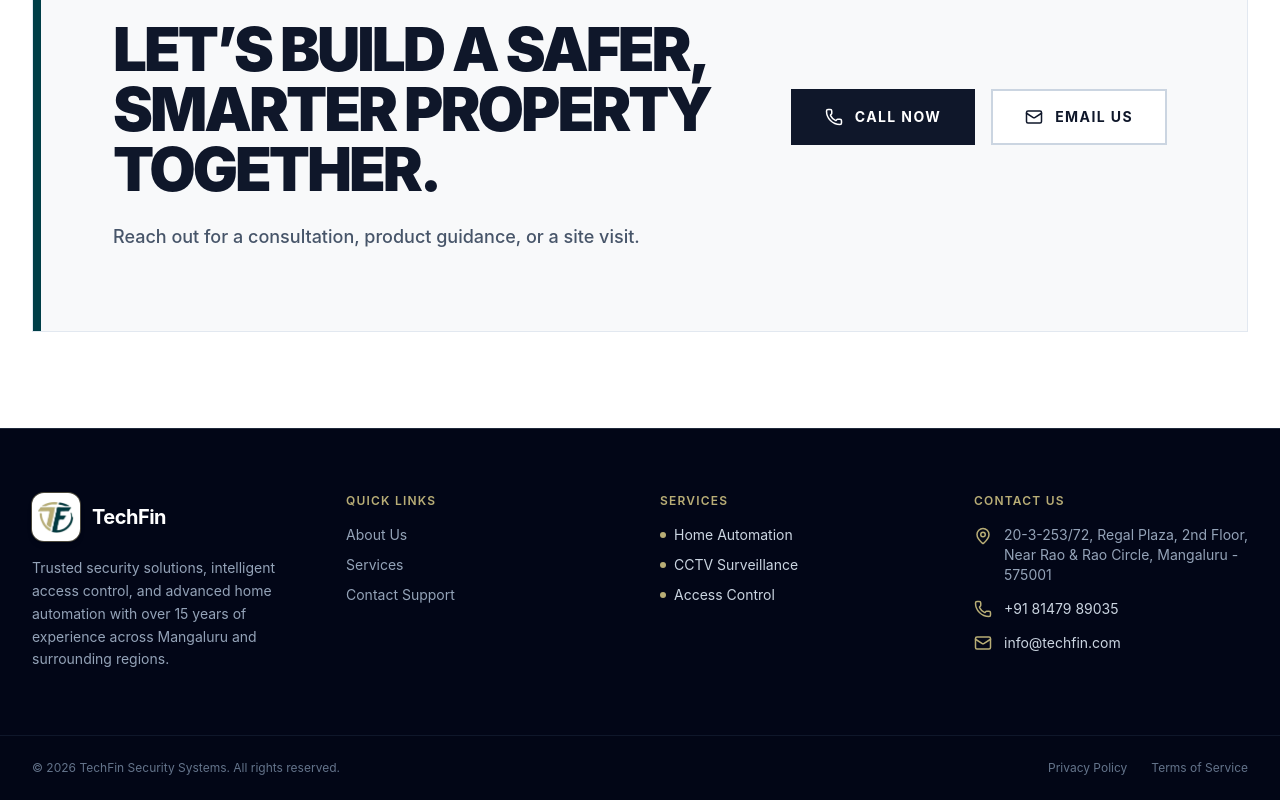
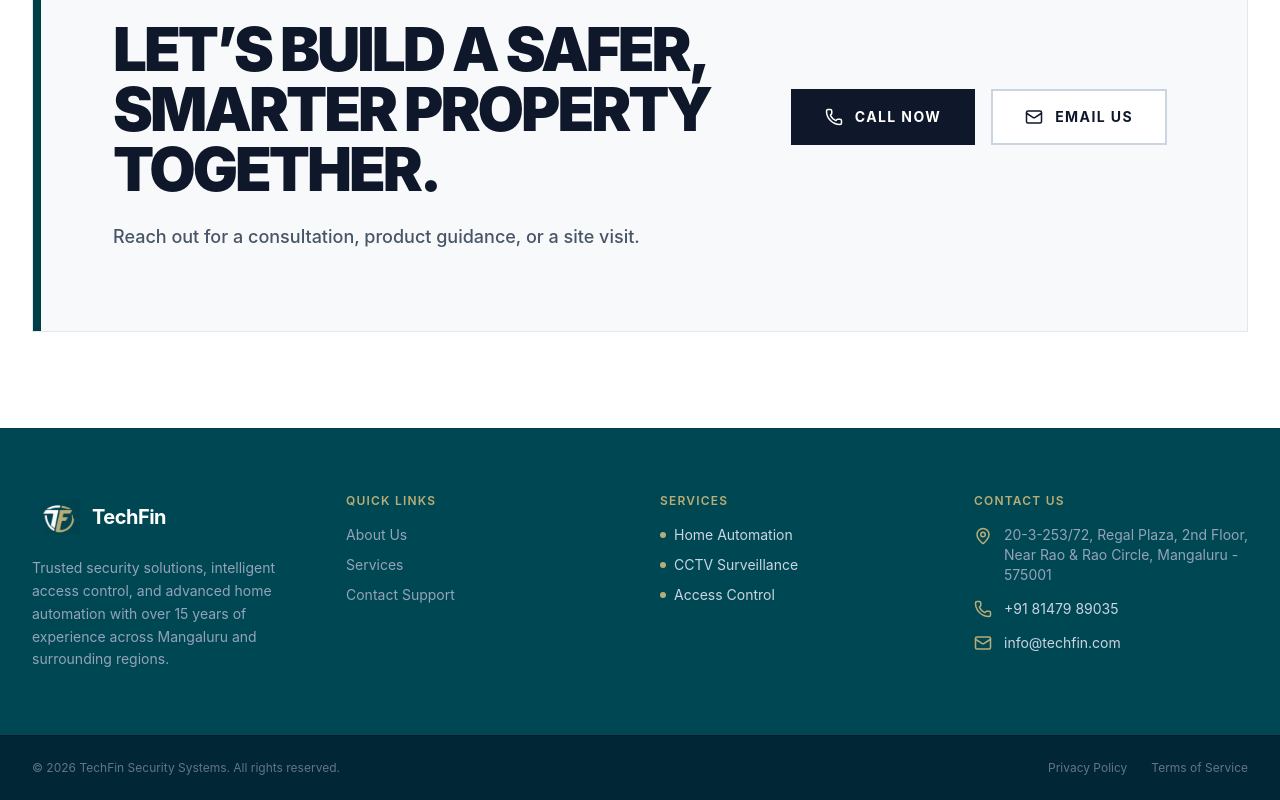
Before and after one commit to Bright-WebHost/techfin, a Next.js app: page / in a window 1280 px wide. Shown: the part 6631-7431 px from the top of the page. Built offline with nearby package versions, Linux system fonts and the light colour scheme.

Commit message:
Footer: set background to #004754 and adjust text/icon colors

```diff
--- a/src/components/Navigation/Footer.tsx
+++ b/src/components/Navigation/Footer.tsx
@@ -6,15 +6,15 @@
   const currentYear = new Date().getFullYear();
 
   return (
-    <footer className="border-t border-slate-800 bg-slate-950 text-slate-400">
+    <footer className="border-t border-[#003e48] bg-[#004754] text-slate-400">
       <div className="mx-auto grid max-w-7xl gap-10 px-4 py-16 sm:px-6 sm:grid-cols-2 lg:grid-cols-4 lg:px-8">
 
         {/* Column 1: Brand & Logo */}
         <div className="space-y-4">
           <div className="flex items-center gap-3">
-            <div className="flex h-12 w-12 items-center justify-center overflow-hidden rounded-xl bg-white p-1.5 shadow-md ring-1 ring-[#B8AD76]/40">
+            <div className="flex h-12 w-12 items-center justify-center ">
               <Image
-                src="/images/logo.png"
+                src="/logo.png"
                 alt="TechFin Logo"
                 width={48}
                 height={48}
```
